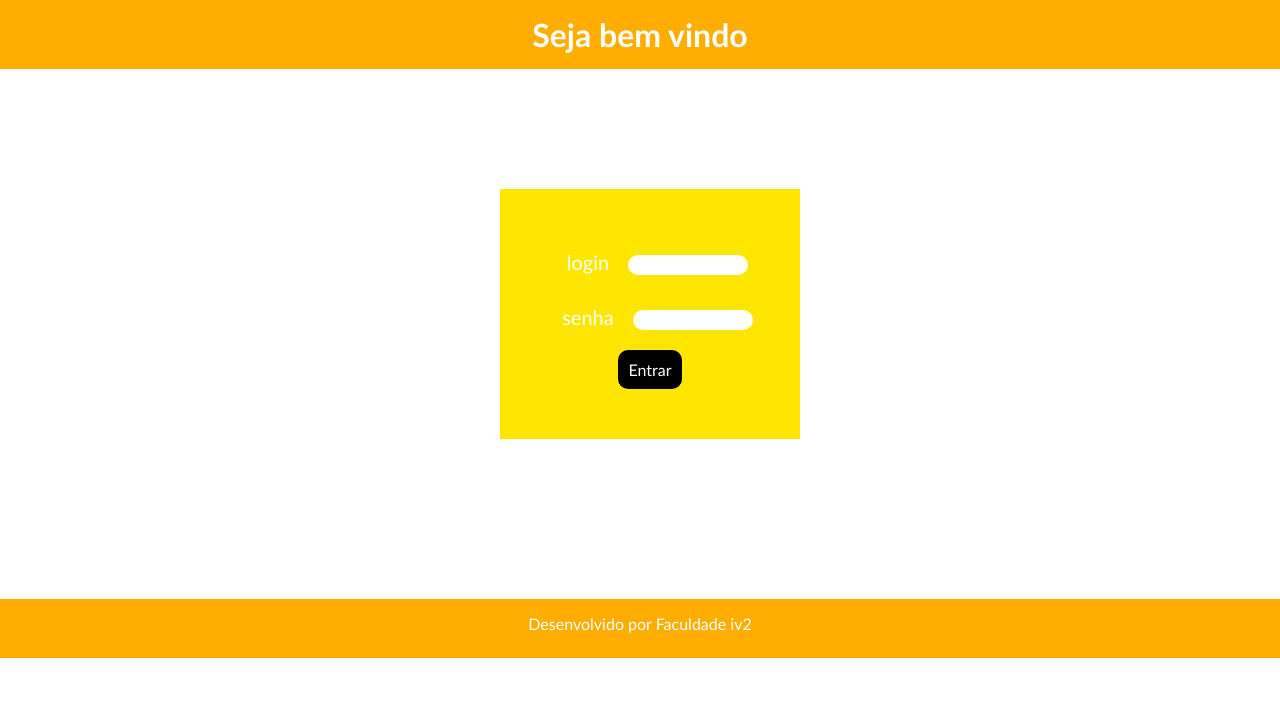
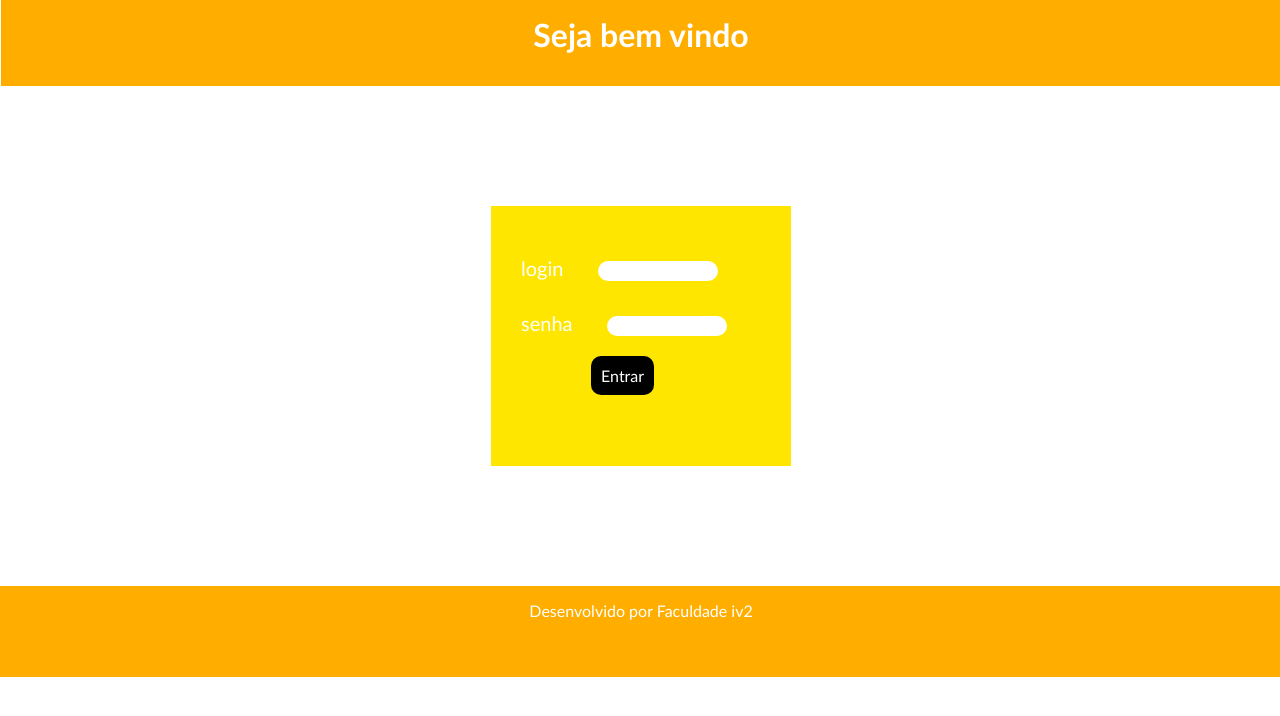
Before and after one commit to ElenC/ProjectCssFlex, a plain HTML site: page index.html in a window 1280 px wide. Drawn offline with Linux system fonts and the light colour scheme.

Commit message:
centralizado com flex

```diff
--- a/style.css
+++ b/style.css
@@ -3,7 +3,18 @@
     padding: 0;
     font-family: 'Trebuchet MS', 'Lucida Sans Unicode', 'Lucida Grande', 'Lucida Sans', Arial, sans-serif;
 }
+body{
+    display: flex;
+    align-items: center;
+    justify-content:center;
+    flex-direction: column;
+    flex-wrap: wrap;
+}
+
+
 header{
+    width: 97.72vw;
+    height: 7vh;
     text-align: center;
     padding: 15px;
     background-color: rgb(255, 174, 0);
@@ -12,21 +23,16 @@ header{
 
 #login{
     width: 300px;
-    height: 250px;
-    margin: 0 500px 0 500px;
+    height: 210px;
+    padding-top: 50px;
     margin-top: 120px;
-    display: flex;
-    align-items: center;
-    justify-content:center;
-    flex-direction: column;
     background-color: rgb(255, 230, 0);
 }
 
 #login label{
-    margin:15px;
+    margin:0 30px 70px 30px;
     color: #fff;
     font-size: 20px;
-
 }
 #login input{
     border: none;
@@ -36,7 +42,7 @@ header{
     border-radius: 10px;
 }
 #link{
-
+    margin: 0 0 0 100px;
     padding: 10px;
     text-decoration: none;
     background-color: #000;
@@ -46,9 +52,10 @@ header{
 
 footer{
     text-align: center;
-    margin-top: 160px;
+    margin-top: 120px;
     padding: 15px;
-    height: 29px;
+    width:  97.82vw;
+    height: 7.6vh;
     font-size: 16x;
     background-color: rgb(255, 174, 0);
     color: #fff;
```
